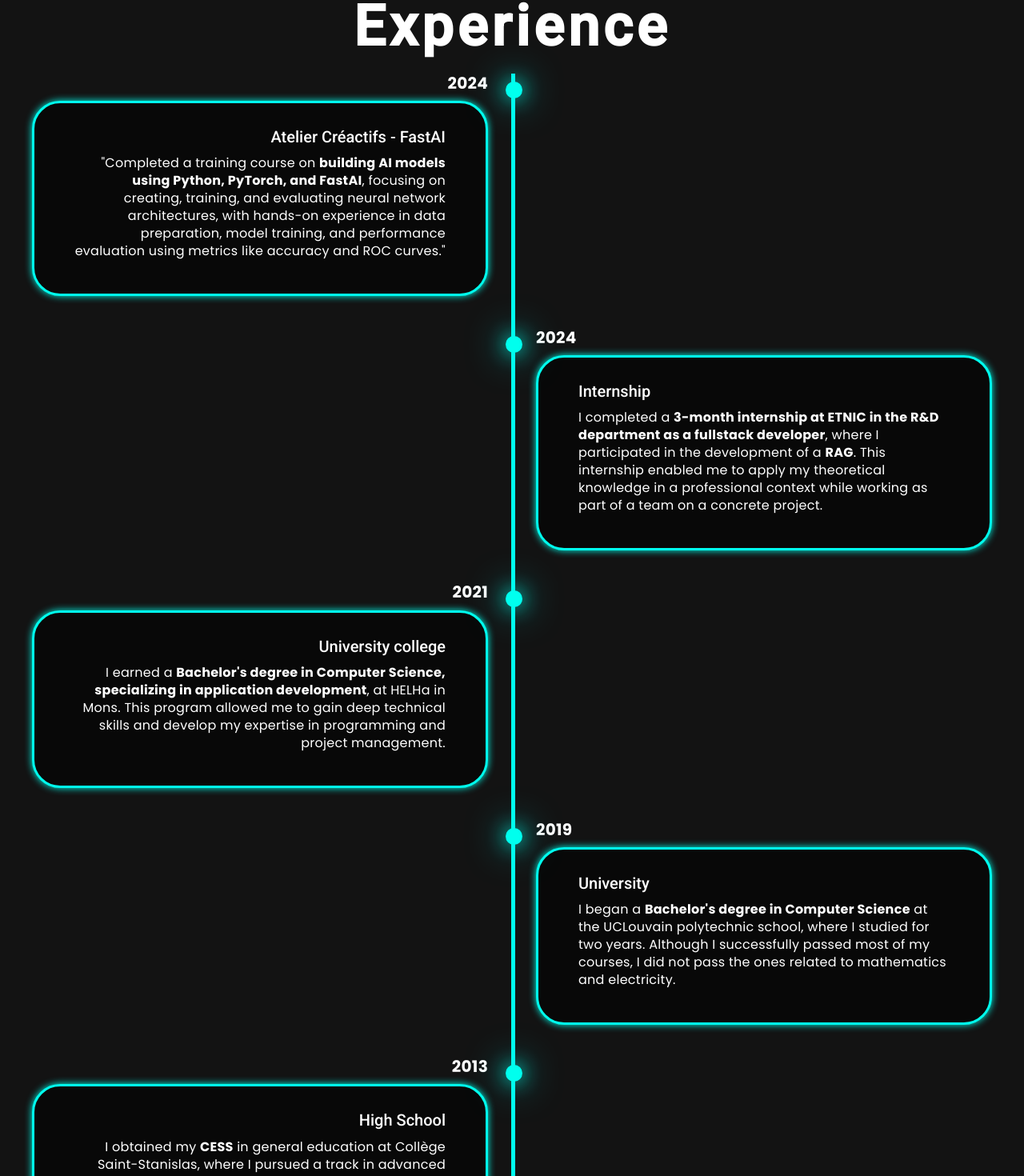
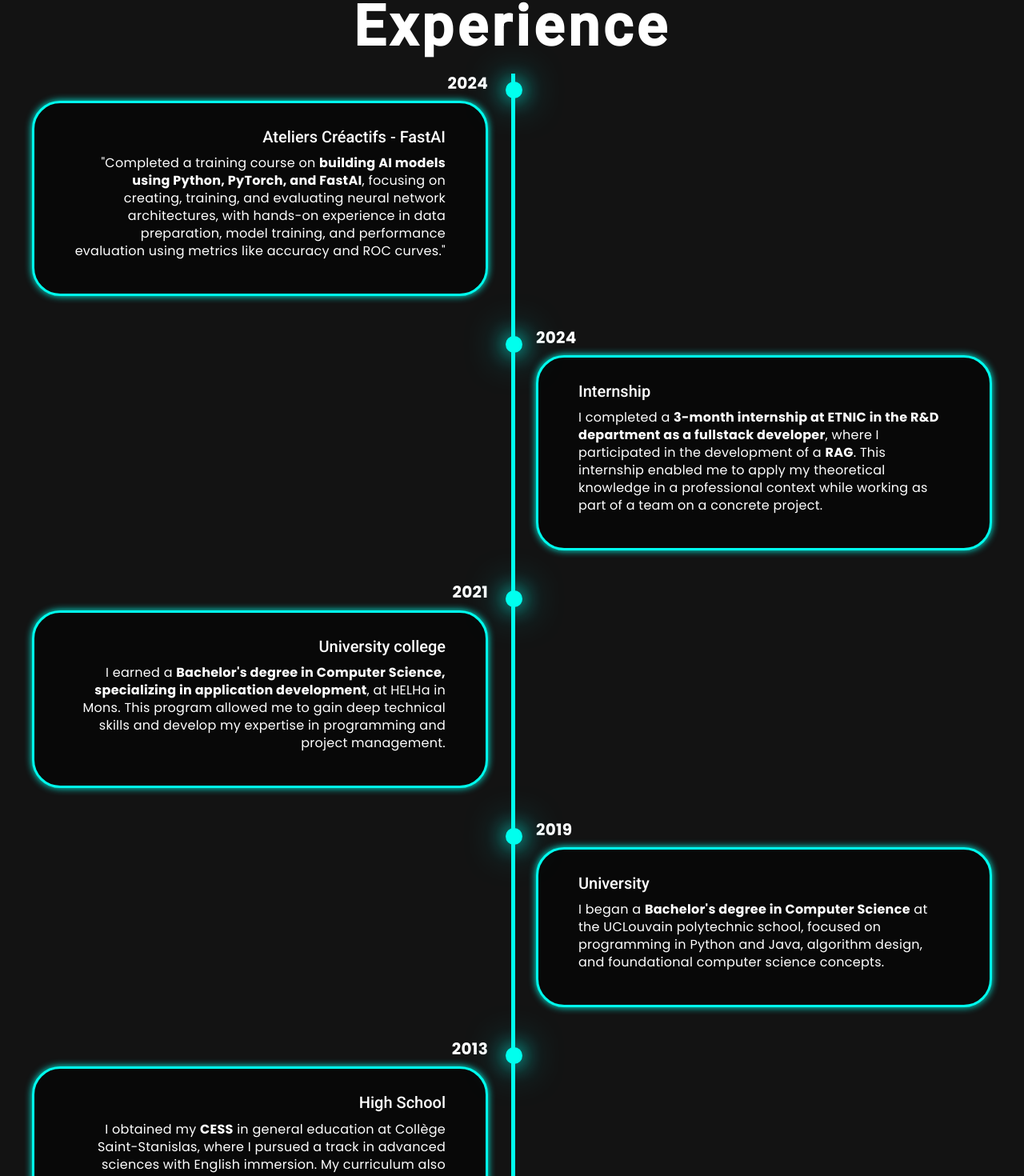
Before and after one commit to Antoinehrt/Portfolio, an Angular app: page / in a window 1280 px wide. Shown: the part 1025-2495 px from the top of the page at 80% size. Built offline with nearby package versions, Linux system fonts and the light colour scheme; no server answers.

Commit message:
hotfix(v2.0.2): correct spelling mistake

```diff
--- a/src/app/pages/experiences/fastai/fastai.component.html
+++ b/src/app/pages/experiences/fastai/fastai.component.html
@@ -2,8 +2,7 @@
   <div class="header-container">
     <div class="titles">
       <h2>Training program</h2>
-      <h3><span>Fast AI</span> Atelier Créactifs (10/2024 - 11/2024)</h3>
-    </div>
+      <h3><span>Fast AI</span> Ateliers Créactifs (10/2024 - 11/2024)</h3></div>
     <button type="button" class="back-button" (click)="navigateBack()">
       <mat-icon>close</mat-icon>
     </button>
--- a/src/app/pages/home/home.component.html
+++ b/src/app/pages/home/home.component.html
@@ -3,7 +3,7 @@
     <h1>Hi, it's <span>Antoine</span></h1>
     <h3 class="text-animation"> I'm a <span></span></h3>
     <p>
-      A Belgian with a passion for creating programs and web application. <b style="color: var(--main-color);">I
+      A Belgian with a passion for creating programs and web applications. <b style="color: var(--main-color);">I
       graduated with distinction in September 2024 with a bachelor's degree in Computer Science, majoring in
       applications development.</b>
       At {{ myAge }}, I’ve developed expertise in backend technologies like Python, Java, and ASP.NET Core, while also
--- a/src/assets/data/app-data.json
+++ b/src/assets/data/app-data.json
@@ -11,7 +11,7 @@
       "type": "education",
       "name": "University",
       "date": "2019-09-15T00:00:00.000Z",
-      "description": "I began a <b>Bachelor's degree in Computer Science</b> at the UCLouvain polytechnic school, where I studied for two years. Although I successfully passed most of my courses, I did not pass the ones related to mathematics and electricity.",
+      "description": "I began a <b>Bachelor's degree in Computer Science</b> at the UCLouvain polytechnic school, focused on programming in Python and Java, algorithm design, and foundational computer science concepts.",
       "component": "university"
     },
     {
@@ -30,7 +30,7 @@
     },
     {
       "type": "education",
-      "name": "Atelier Créactifs - FastAI",
+      "name": "Ateliers Créactifs - FastAI",
       "date": "2024-10-09T00:00:00.000Z",
       "description": "\"Completed a training course on <b> building AI models using Python, PyTorch, and FastAI</b>, focusing on creating, training, and evaluating neural network architectures, with hands-on experience in data preparation, model training, and performance evaluation using metrics like accuracy and ROC curves.\"",
       "component": "fastai"
```
